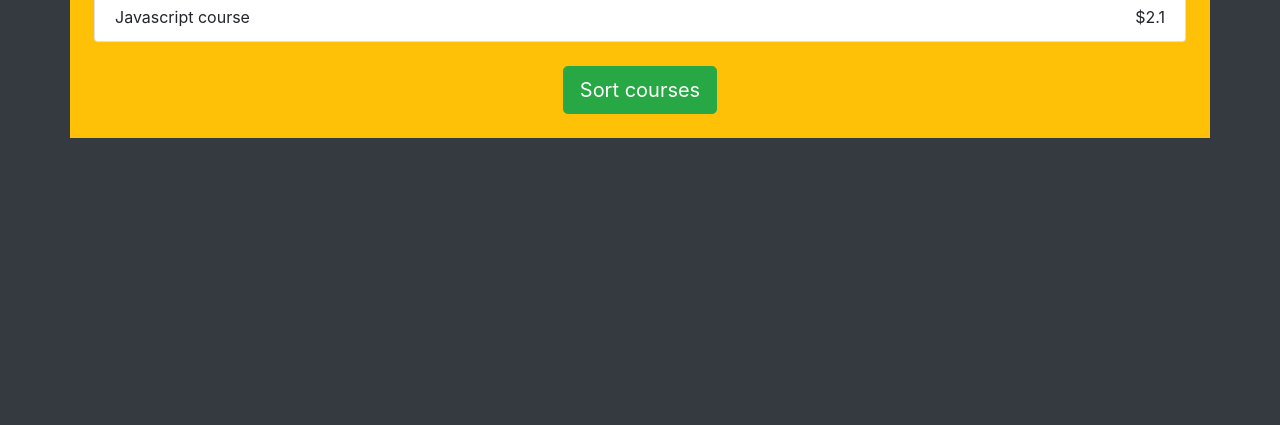
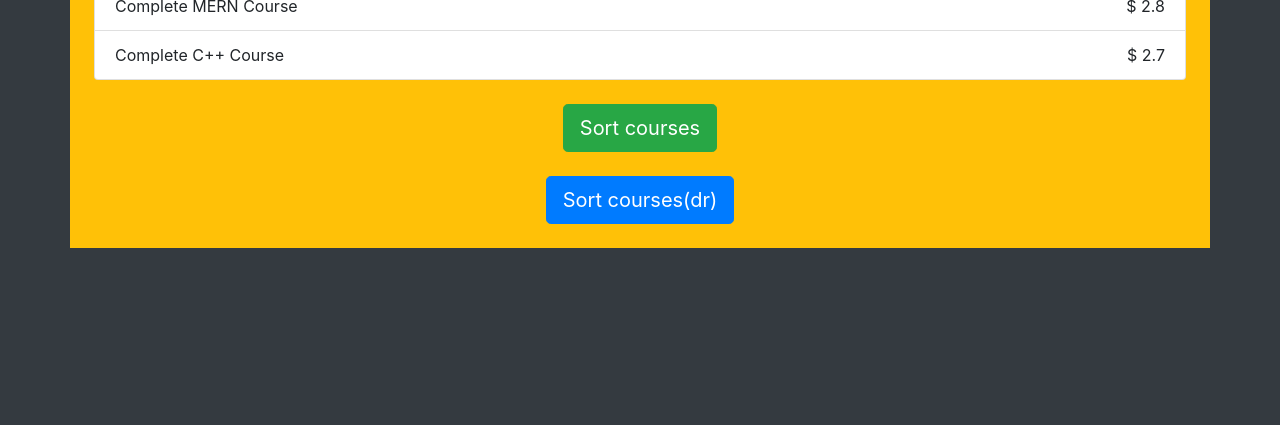
Before and after one commit to arnav1776/Scaler_Bootcamp, a plain HTML site: page Js5/proj3/index.html in a window 1280 px wide. Shown: the part 375-800 px from the top of the page. Drawn offline with nearby package versions, Linux system fonts and the light colour scheme.

Commit message:
proj3 completed

```diff
--- a/Js5/proj3/index.html
+++ b/Js5/proj3/index.html
@@ -14,9 +14,9 @@
     <div class="container bg-warning p-4">
       <h1 class="text-center">LearnCodeOnline</h1>
       <ul class="list-group">
-        <li class="list-group-item">
+        <!-- <li class="list-group-item">
           Javascript course<span class="float-right">$2.1</span>
-        </li>
+        </li> -->
       </ul>
       <button
         type="button"
@@ -24,6 +24,12 @@
       >
         Sort courses
       </button>
+      <button
+        type="button"
+        class="btn btn-primary btn-lg mt-4 mx-auto d-block sort-btdr"
+      >
+        Sort courses(dr)
+      </button>
     </div>
 
     <script src="./script.js"></script>
--- a/Js5/proj3/script.js
+++ b/Js5/proj3/script.js
@@ -5,14 +5,65 @@ const courses = [
     },
     {
         name: "Complete Angular Course",
-        price: "2.1"
+        price: "2.5"
     },
     {
         name: "Complete MERN Course",
-        price: "2.7"
+        price: "2.8"
     },
     {
         name: "Complete C++ Course",
-        price: "2.8"
+        price: "2.7"
     },
-]
+];
+
+{/* <li class="list-group-item">Complete C++ Course
+<span class="float-right">$ 2.8</span>
+
+</li>; */}
+
+
+
+function generateLIST(){
+    const ul = document.querySelector(".list-group");
+    ul.innerHTML = "";
+    courses.forEach(( course) => {
+
+        const li = document.createElement("li");
+        li.classList.add("list-group-item");
+
+        const name = document.createTextNode(course.name);
+        li.appendChild(name);
+
+        const span = document.createElement("span");
+        span.classList.add("float-right");
+
+        const price = document.createTextNode("$ " + course.price);
+        span.appendChild(price);
+
+        li.appendChild(span);
+        ul.appendChild(li);
+
+    });
+}
+
+// generateLIST();
+
+window.addEventListener("load", generateLIST());
+
+const button1 = document.querySelector(".sort-btn");
+const button2 = document.querySelector(".sort-btdr");
+
+
+
+button1.addEventListener("click", () => {
+    courses.sort( (a, b) => a.price - b.price );
+
+    generateLIST();
+})
+
+button2.addEventListener("click", () => {
+    courses.sort( (a, b) => b.price - a.price );
+
+    generateLIST();
+})
```
